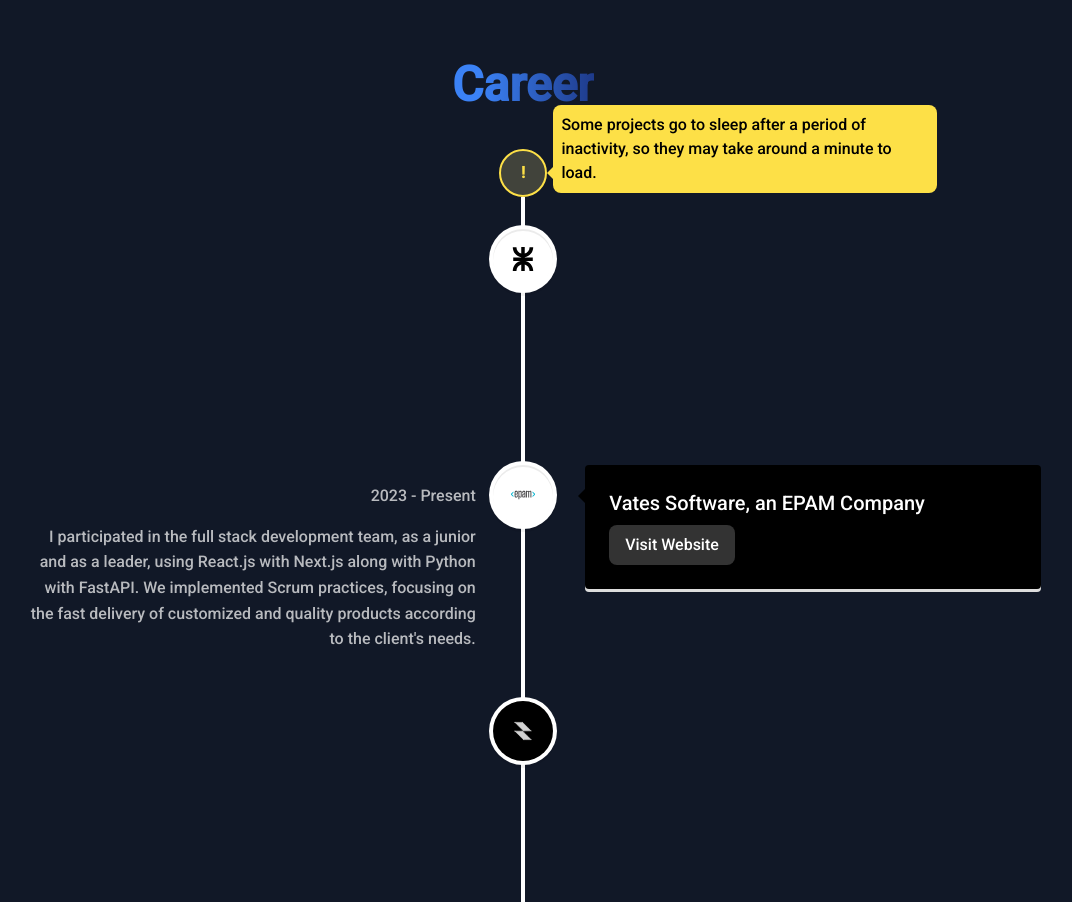
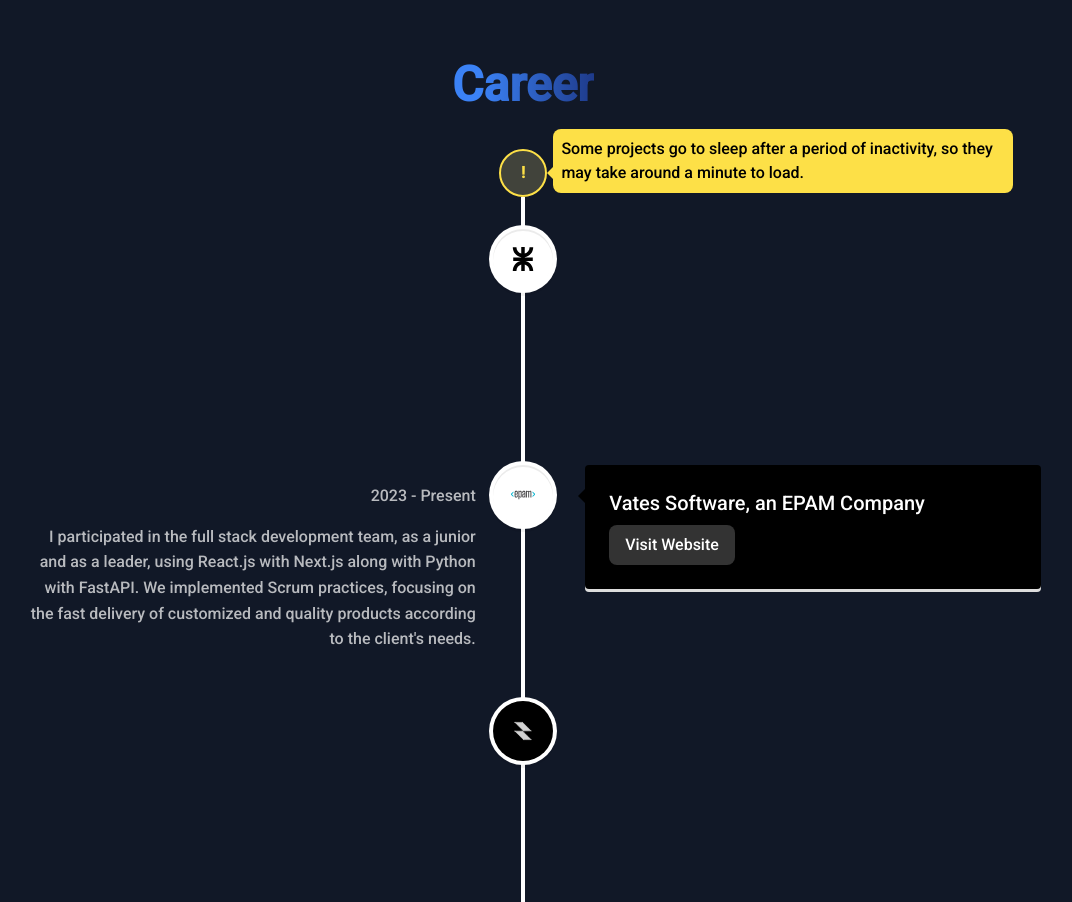
Before and after one commit to Mark-kus/portfolio, a Next.js app: page /en in a window 1280 px wide. Shown: the part 863-1765 px from the top of the page, without its empty margins (117-1189 px from the left). Built offline with nearby package versions, Linux system fonts and the light colour scheme; no server answers.

Commit message:
fix size of projects alert

```diff
--- a/src/components/ProjectsAlert.jsx
+++ b/src/components/ProjectsAlert.jsx
@@ -32,7 +32,7 @@ const ProjectsAlert = ({ dictionary }) => {
         }`}
       />
       <p
-        className={`absolute bg-orange-400 dark:bg-yellow-300 p-2 -bottom-5 md:bottom-1 left-[3.4rem] rounded-lg text-black z-10 w-[85%] min-[1170px]:w-96 transition-opacity ${
+        className={`absolute bg-orange-400 dark:bg-yellow-300 p-2 -bottom-5 md:bottom-1 left-[3.4rem] rounded-lg text-black z-10 w-[85%] min-[1170px]:w-[460px] max-w-lg transition-opacity ${
           showPopover ? "opacity-100" : "opacity-0"
         }`}
       >
```
